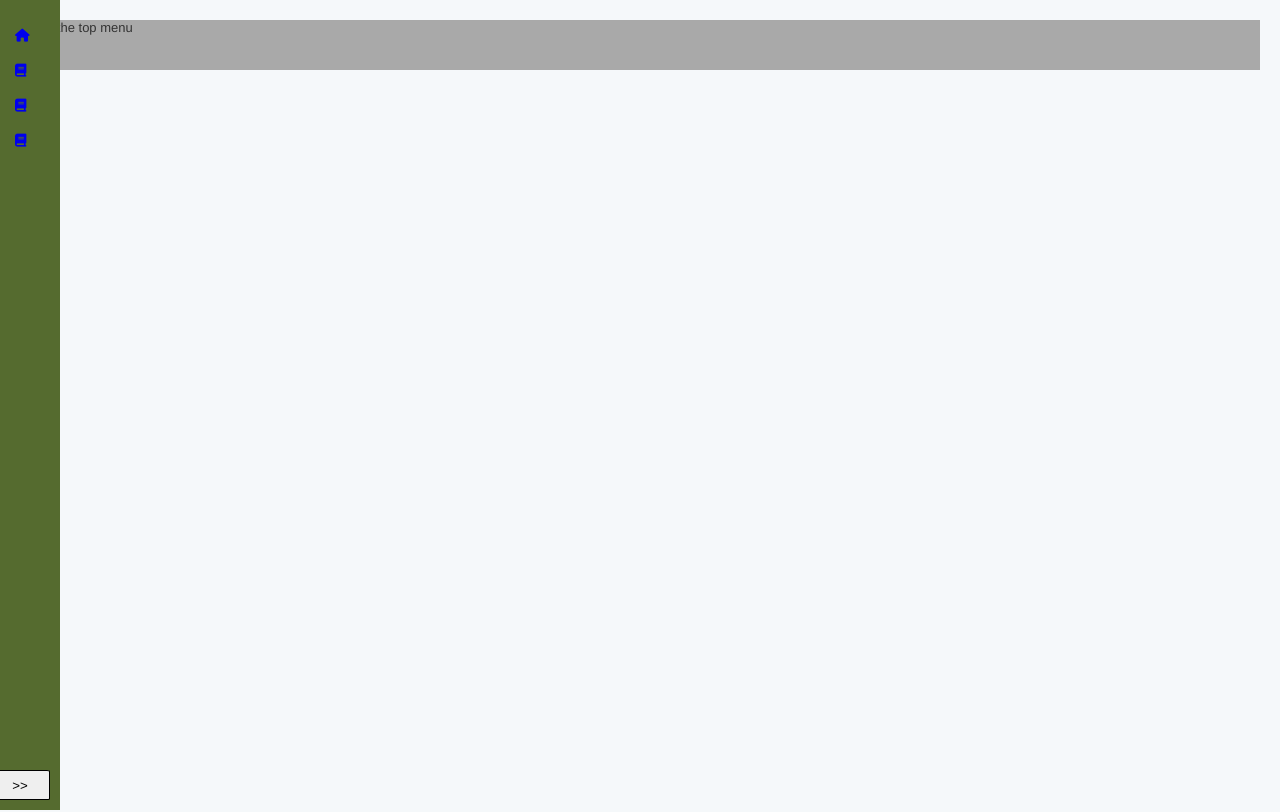
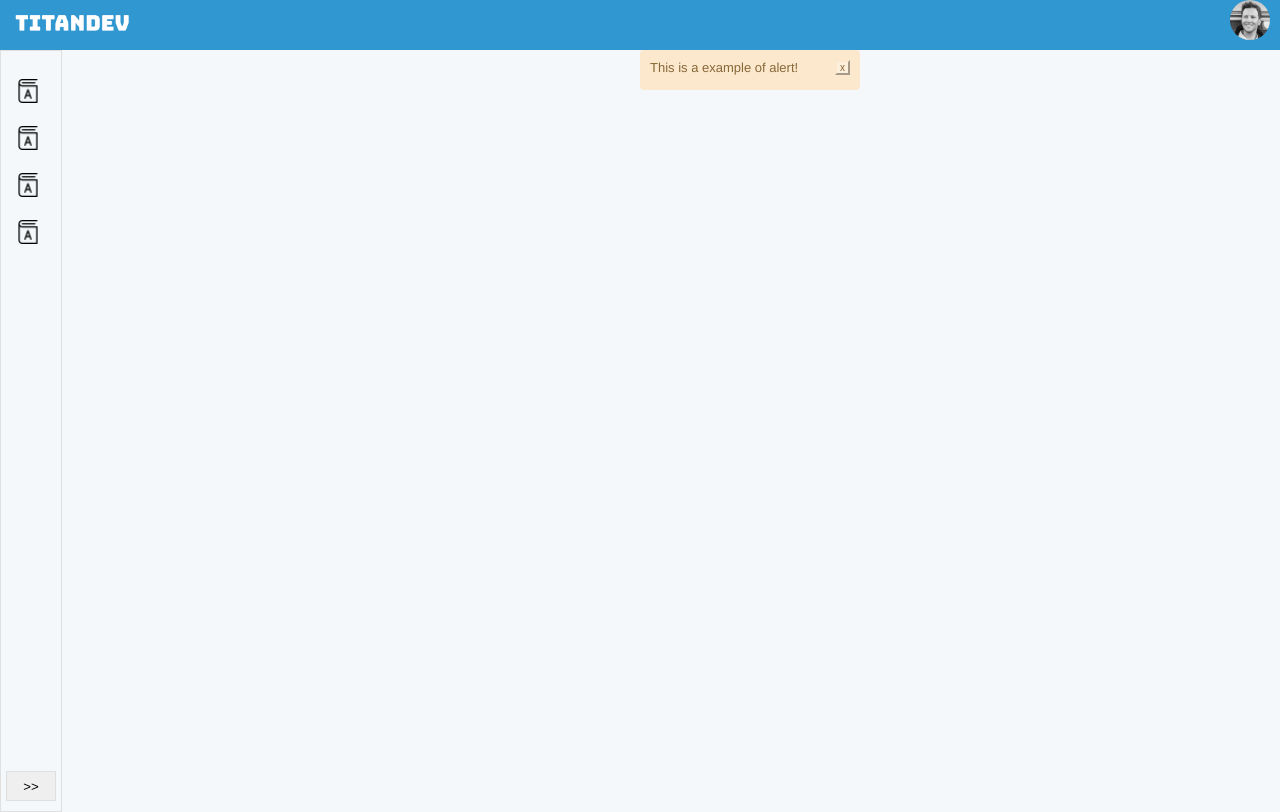
Before and after one commit to mikemartinezr7/titandev, a website: page public/index.html in a window 1280 px wide. Drawn offline with nearby package versions, Linux system fonts and the light colour scheme.

Commit message:
Agregados cambios en layout y filtros de librerias

```diff
--- a/public/css/base.css
+++ b/public/css/base.css
@@ -1,5 +1,4 @@
-body{
-  padding: 20px;
+body {
   margin: 0;
   text-align: left;
   font-family: "Helvetica Neue",Helvetica,Arial,sans-serif;
@@ -8,10 +7,36 @@ body{
   background-color: #f5f8fa
 }
 
-#topmenu{
-  background-color: darkgrey;
+#topmenu-container {
+  position: relative;
+  width: 100%;
+  background-color:#3197D1;
   display: block;
   height: 50px;
+}
+
+.topmenu {
+  left: 15px;
+  margin: 0;
+  position: absolute;
+  top: 50%;
+  -ms-transform: translateY(-50%);
+  transform: translateY(-50%);
+  color: #fff;
+}
+
+.user-profile {
+  margin-right: 10px;
+  color: #fff;
+  float: right;
+}
+
+.user-profile img {
+  border-radius: 50%;
+}
+
+#content-container {
+  background-color: #555;
   width: 100%;
 }
 
@@ -24,16 +49,15 @@ body{
 }
 
 .left-menu-open {
-  background-color: darkolivegreen;
+  background-color: #F4F8FA;
   display: block;
-  height: 100%;
   width: 150px;
   left: 0;
-  top: 0;
   position: absolute;
   padding: 5px;
   margin: 0 auto;
   text-align: left;
+  border: solid 1px #DFDFDF;
 }
 
 .left-menu-open ul {
@@ -45,21 +69,16 @@ body{
   padding: 10px;
 }
 
-.left-menu-open ul li a {
-
-}
-
 .left-menu-close {
-  background-color: darkolivegreen;
+  background-color: #F4F8FA;
   display: block;
-  height: 100%;
   width: 50px;
   left: 0;
-  top: 0;
   position: absolute;
   padding: 5px;
   margin: 0 auto;
   text-align: left;
+  border: solid 1px #DFDFDF;
 }
 
 .left-menu-close ul {
@@ -71,19 +90,13 @@ body{
   padding: 10px;
 }
 
-.left-menu-close ul li a {
-
-}
-
 .left-menu-toggle {
   display: block;
   height: 30px;
-  width: 60px;
-  right: 10px;
+  width: 50px;
   bottom: 10px;
   position: absolute;
-  border: solid 1px;
-  border-radius: 5%;
+  border: solid 1px #DFDFDF;
 }
 
 input[type=password], input[type=text], input[type=date] {
@@ -186,10 +199,62 @@ legend {
   height: 50px;
 }
 
-.search label {
-
-}
-
 .search button {
   height: 29px;
 }
+
+.alert {
+  background-color: #d9534f;
+  border-color: #D23330;
+  border-radius: 4px;
+  min-width: 200px;
+  width: auto;
+  height: 20px;
+  color: #fff;
+  display: block;
+  position: absolute;
+  left: 50%;
+  padding: 10px;
+}
+
+.alert .alert-close {
+  cursor: pointer;
+  display: block;
+  border-color: #D23330;
+  background-color: #d9534f;
+  width: 15px;
+  height: 15px;
+  color: #fff;
+  padding: 0;
+  position: relative;
+  float: right;
+  font-size: 10px;
+}
+
+.warning {
+  background-color: #FBE8CD;
+  border-color: #FCEFDC;
+  border-radius: 4px;
+  min-width: 200px;
+  width: auto;
+  height: 20px;
+  color: #886738;
+  display: block;
+  position: absolute;
+  left: 50%;
+  padding: 10px;
+}
+
+.warning .warning-close {
+  cursor: pointer;
+  display: block;
+  border-color: #FBE8CD;
+  background-color: #FCEFDC;
+  width: 15px;
+  height: 15px;
+  color: #886738;
+  padding: 0;
+  position: relative;
+  float: right;
+  font-size: 10px;
+}
--- a/public/index.html
+++ b/public/index.html
@@ -2,27 +2,46 @@
 <html>
 
 <head>
-  <title>Home</title>
+  <title>TitanDev - Home</title>
   <link rel="stylesheet" type="text/css" href="./css/base.css">
 </head>
 
 <body>
-  <div id="topmenu">
-    this is the top menu
-  </div>
-  <div id="leftmenu" class="left-menu-close">
-    <ul>
-      <li><a href="#"><i class="fas fa-home"></i><span class="left-menu-item-text hidden">Home</span></a></li>
-      <li><a href="#"><i class="fas fa-book"></i><span class="left-menu-item-text hidden">Item 1</span</a></li>
-      <li><a href="#"><i class="fas fa-book"></i><span class="left-menu-item-text hidden">Item 2</span></a></li>
-      <li><a href="#"><i class="fas fa-book"></i><span class="left-menu-item-text hidden">Last Item</span></a></li>
-    </ul>
+  <div id="topmenu-container">
+    <div class="topmenu">
+      <img src="./img/titandev-text.png" alt="TitanDev Logo" width="118" height="18">
+    </div>
 
-    <button class="left-menu-toggle">>></button>
+    <div class="user-profile">
+      <a href="#"><img src="./img/user-portrait.jpeg" alt="Usuario" height="40" width="40"></a>
+    </div>
   </div>
 
-  <script type="text/javascript" src="https://code.jquery.com/jquery-3.4.1.slim.min.js" integrity="sha256-pasqAKBDmFT4eHoN2ndd6lN370kFiGUFyTiUHWhU7k8=" crossorigin="anonymous"></script>
-  <script type="text/javascript" src="https://kit.fontawesome.com/3f022aee91.js"></script>
+  <div id="content-container">
+    <div class="warning">
+      <button class="warning-close">x</button>
+      This is a example of alert!
+    </div>
+
+    <div id="leftmenu" class="left-menu-close">
+      <ul>
+        <li><a href="#"><img src="./img/book.png" alt="Books"><span class="left-menu-item-text hidden">Home</span></a>
+        </li>
+        <li><a href="#"><img src="./img/book.png" alt="Books"><span class="left-menu-item-text hidden">Item 1</span</a>
+                </li> <li><a href="#"><img src="./img/book.png" alt="Books"><span
+                  class="left-menu-item-text hidden">Item
+                  2</span></a></li>
+        <li><a href="#"><img src="./img/book.png" alt="Books"><span class="left-menu-item-text hidden">Last
+              Item</span></a></li>
+      </ul>
+
+      <button class="left-menu-toggle">>></button>
+    </div>
+  </div>
+
+  <script type="text/javascript" src="https://code.jquery.com/jquery-3.4.1.slim.min.js"
+    integrity="sha256-pasqAKBDmFT4eHoN2ndd6lN370kFiGUFyTiUHWhU7k8=" crossorigin="anonymous"></script>
   <script type="text/javascript" src="js/layout.js"></script>
 </body>
+
 </html>
--- a/public/js/layout.js
+++ b/public/js/layout.js
@@ -1,9 +1,9 @@
-$('.left-menu-toggle').click(function() {
+$('.left-menu-toggle').click(function () {
   if ($('#leftmenu').hasClass('left-menu-open')) {
     $('#leftmenu').addClass('left-menu-close');
     $('#leftmenu').removeClass('left-menu-open');
     $('.left-menu-toggle').html('>>');
-        $('.left-menu-item-text').hide();
+    $('.left-menu-item-text').hide();1
   } else if ($('#leftmenu').hasClass('left-menu-close')) {
     $('#leftmenu').addClass('left-menu-open');
     $('#leftmenu').removeClass('left-menu-close');
@@ -11,3 +11,13 @@ $('.left-menu-toggle').click(function() {
     $('.left-menu-item-text').show();
   }
 });
+
+$(window).on('load', function () {
+  $('#leftmenu').height($(window).height() - $('#topmenu-container').height())
+}).on('resize', function () {
+  $('#leftmenu').height($(window).height() - $('#topmenu-container').height())
+});
+
+$('.alert-close, .warning-close, .info-close').click(function () {
+  $(this).parent().hide();
+});
```
Also changed, not shown: api/controllers/library.controller.js (+13 -1 lines), README.md, public/img/book.png (added), public/img/titandev-logo.png, public/img/titandev-text.png (added), public/img/user-portrait.jpeg (added). Lines whose indentation alone changed are shown as unchanged.
